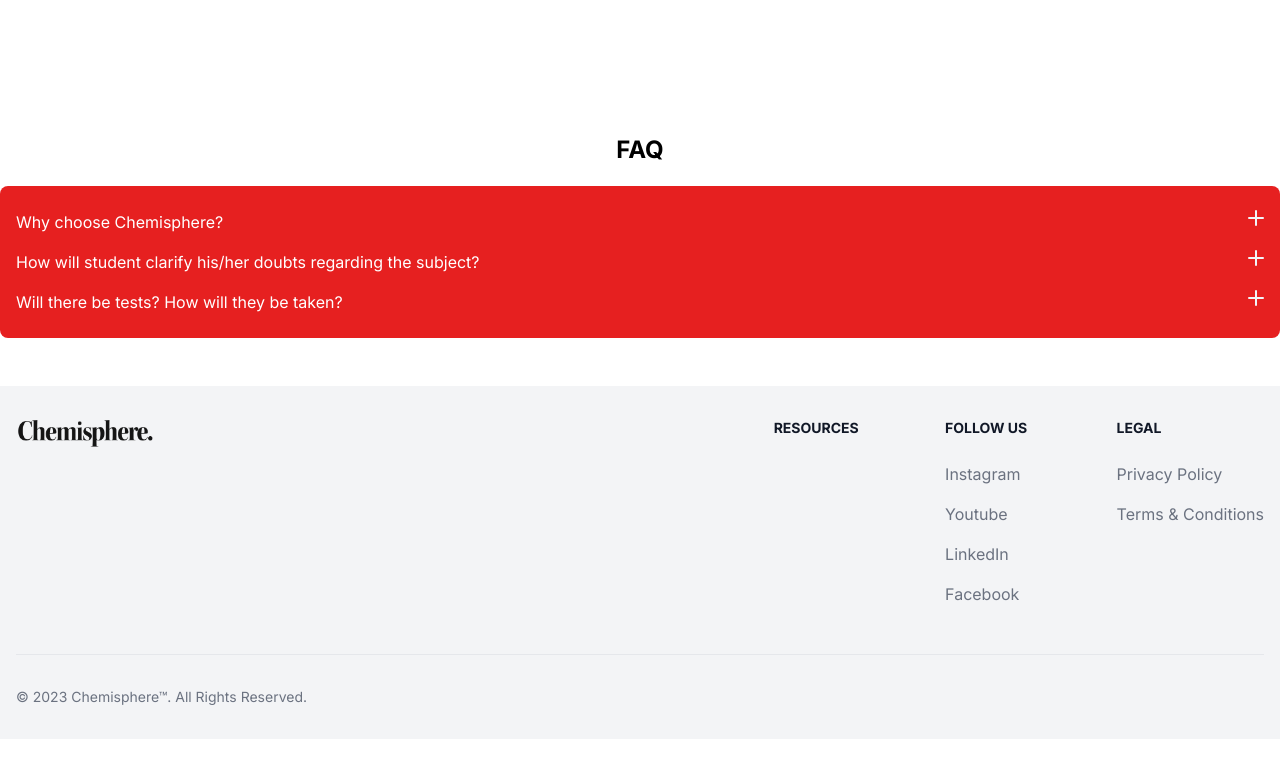
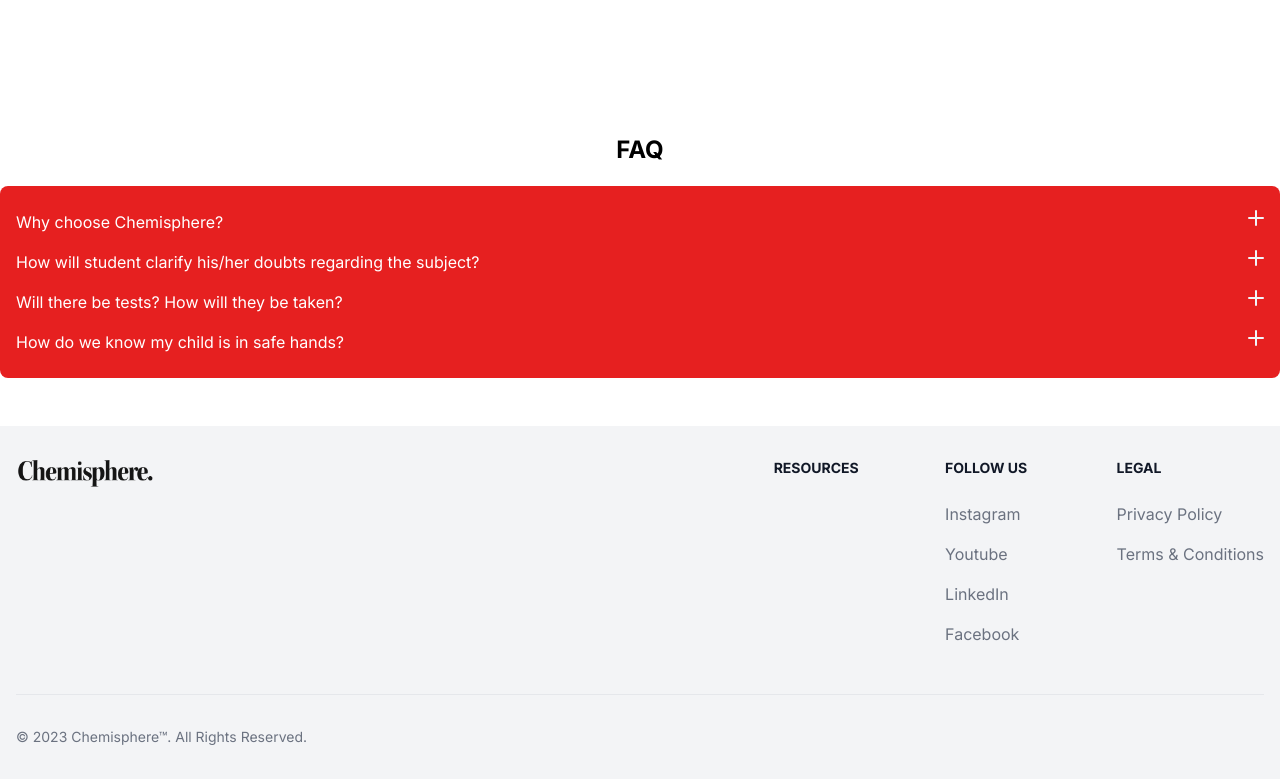
Before and after one commit to aryannpanchal/chemisphere-official-website, a Next.js app: page / in a window 1280 px wide. Shown: the part 1764-2543 px from the top of the page. Before the commit the page ends 2503 px from the top, so only its background shows below. Built offline with nearby package versions, Linux system fonts and the light colour scheme.

Commit message:
Update FAQ.jsx

```diff
--- a/components/FAQ.jsx
+++ b/components/FAQ.jsx
@@ -25,6 +25,11 @@ const FAQ = () => {
         answer="Our coaching program leverages technology to enhance the learning experience. The Android/iOS app facilitates a convenient platform for conducting tests and enables parents to track their child's performance. This integration of technology ensures a modern and efficient learning environment. All the reports of the tests are also shared with the parent so that their performance is tracked."
         className='font-bold'
 />
+      <Accordion
+        title="How do we know my child is in safe hands?"
+        answer="As an IIT Madras graduate with 12 years of teaching experience in various coaching institutes across India, I bring a unique perspective to the table. Unlike some coaching institutes that prioritize completing the syllabus and little focus beyond that, my focus is on understanding individual student needs and providing quality education. My experience allows me to guide students not just through the curriculum sooner but also to help them develop a deeper understanding of the subjects."
+        className='font-bold'
+/>
     </div>
     </div>
   );
```
